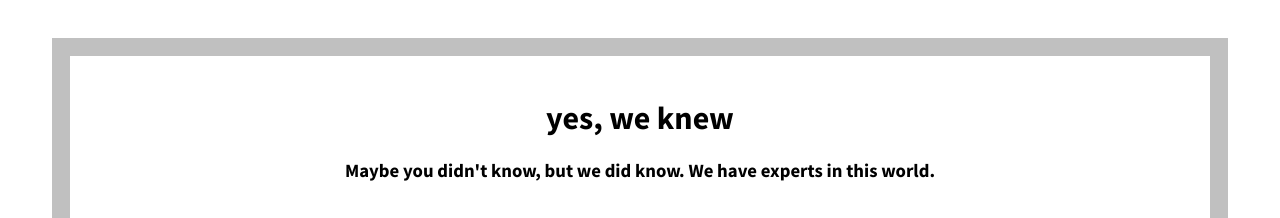
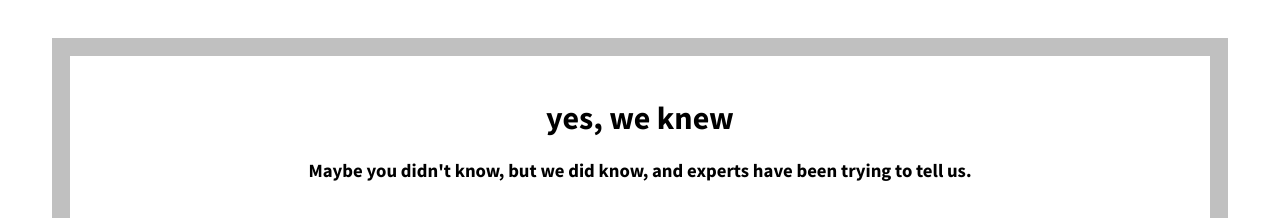
Before and after one commit to bamacanuck/blog-a-tron, a plain HTML site: page index.html in a window 1280 px wide. Shown: the top 218 px of the page. Drawn offline with Linux system fonts and the light colour scheme; grey boxes are pictures that could not be loaded.

Commit message:
mod to h3 sub-text under top h1

```diff
--- a/index.html
+++ b/index.html
@@ -14,7 +14,7 @@
     <div class="topStuff">
 
         <h1>yes, we knew</h1>
-        <h3>Maybe you didn't know, but we did know. We have experts in this world.</h3>
+        <h3>Maybe you didn't know, but we did know, and experts have been trying to tell us.</h3>
 
     </div>
 
```
